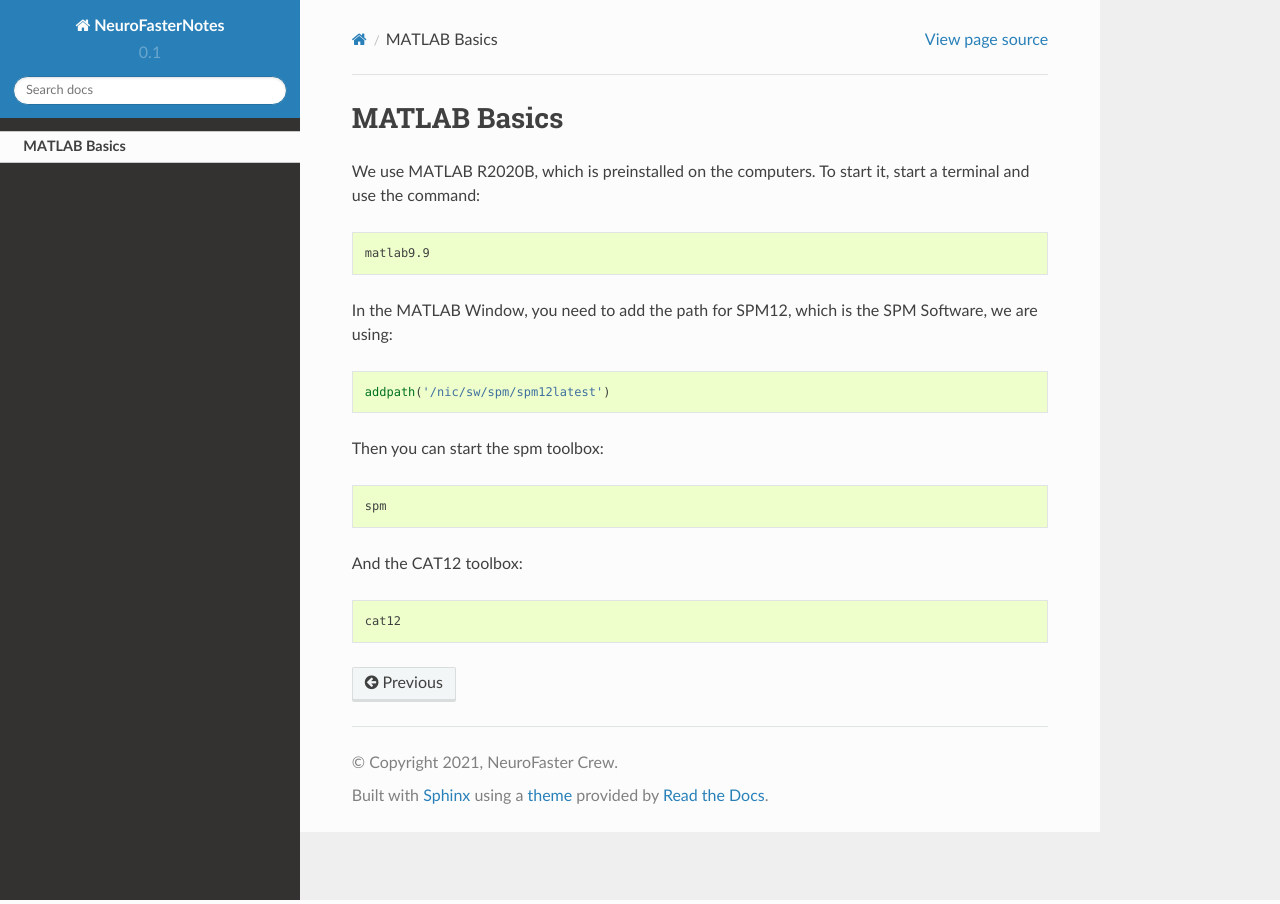
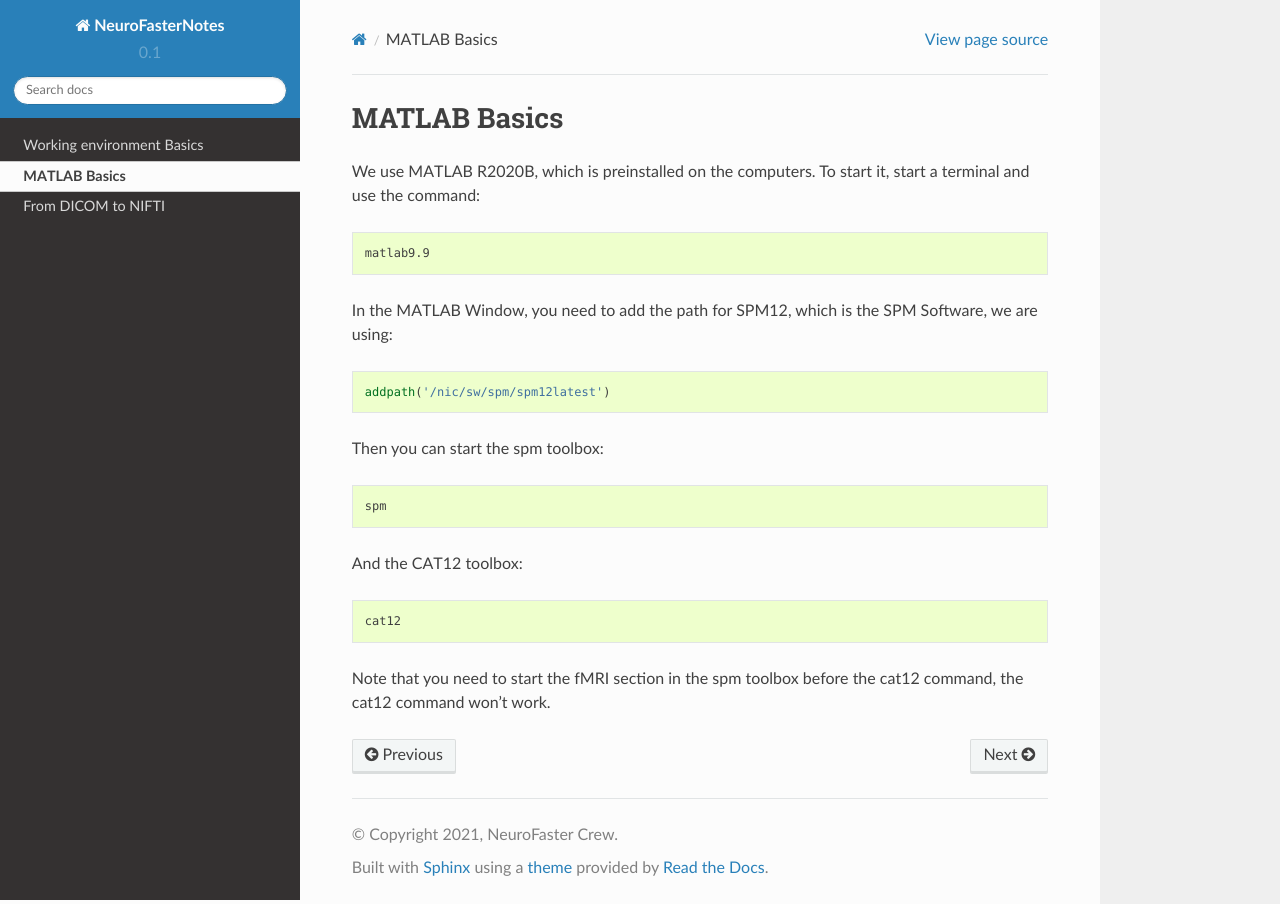
Before and after one commit to yeagle/NeuroFasterNotes, a Sphinx documentation site: the page built from source/environment/matlab.rst, in a window 1280 px wide. Built offline with Sphinx 7.4.7 and the Read the Docs theme 2.0.0, drawn with Linux system fonts in a browser that asks for light colours; pages that are not in the unit, such as notebooks, are missing from menus.

Commit message:
More general info

```diff
--- a/source/matlab/basics.rst
+++ b/source/environment/matlab.rst
@@ -25,3 +25,6 @@ And the CAT12 toolbox:
 .. code-block:: matlab
 
   cat12
+
+Note that you need to start the fMRI section in the spm toolbox before the
+cat12 command, the cat12 command won't work.
--- a/source/index.rst
+++ b/source/index.rst
@@ -11,5 +11,6 @@ Contents:
 .. toctree::
    :maxdepth: 2
 
-   test/test
-   matlab/basics
+   environment/basics
+   environment/matlab
+   processing/nifti
--- /dev/null
+++ b/source/processing/nifti.rst
@@ -0,0 +1,4 @@
+From DICOM to NIFTI
+===================
+To convert our original dicom data to nifti, you can use the dicom2nifti.py
+python script, which can be found in our github Analysis repository.
```
Also changed, not shown: source/environment/basics.rst (added, +9 -0 lines).
